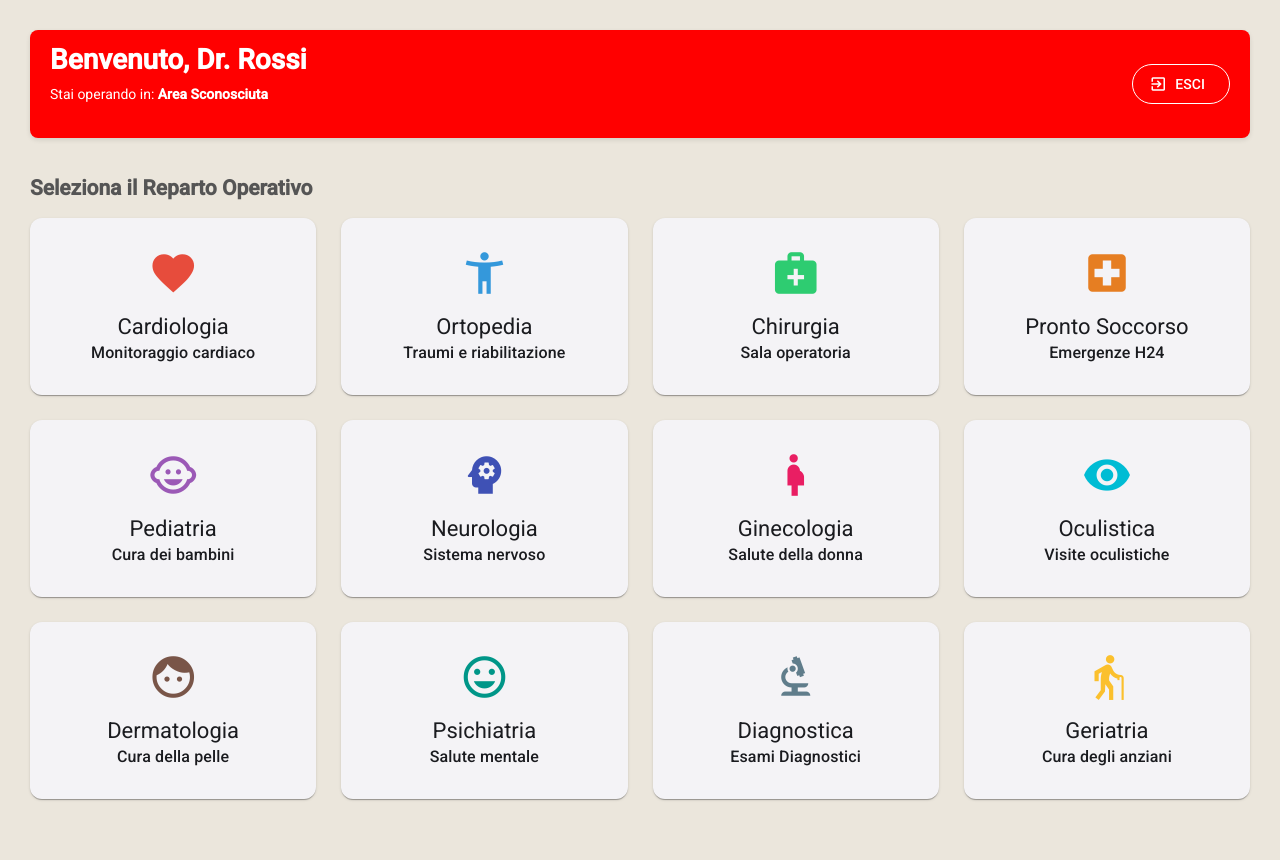
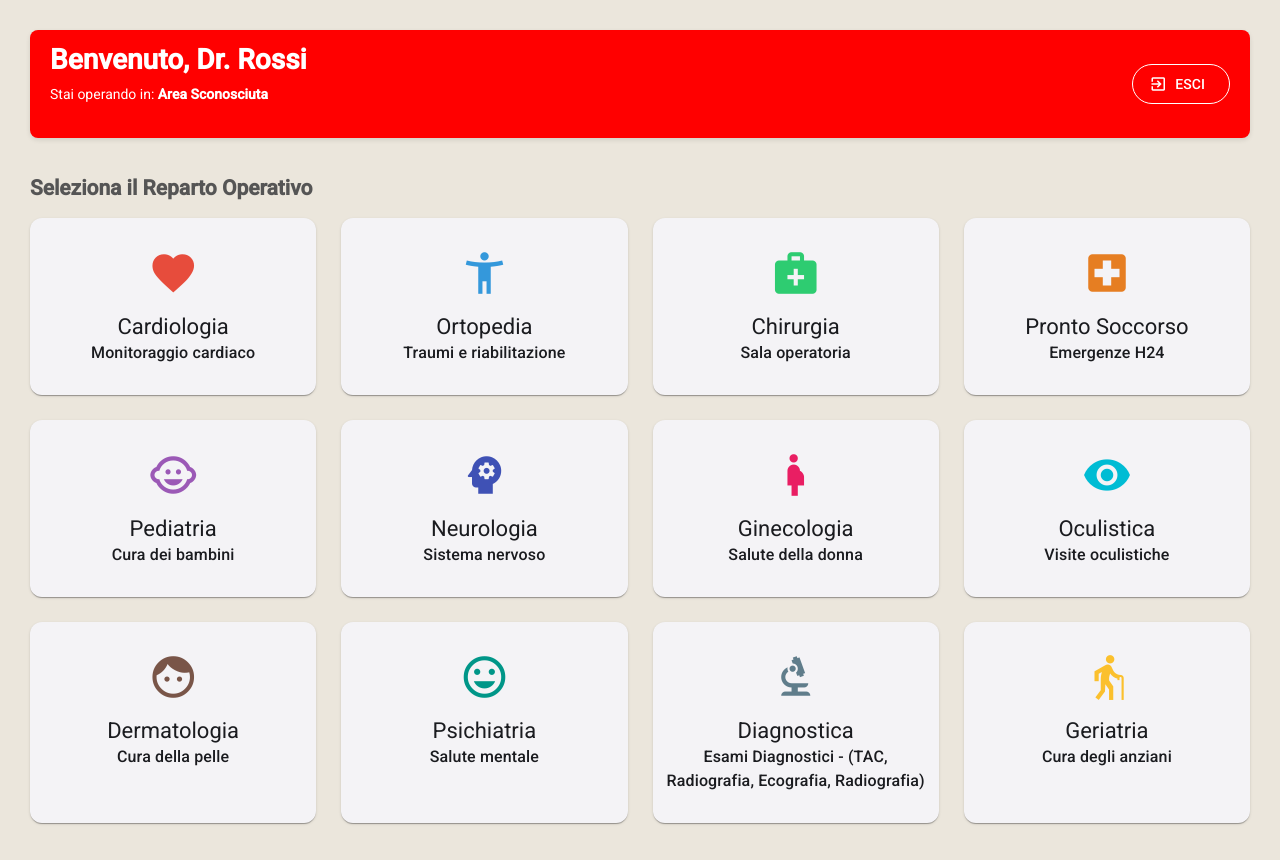
Before and after one commit to alessandrodv93/cartella-clinica-app, an Angular app in the folder cartella-clinica-app/: page /dashboard in a window 1280 px wide. Built offline with nearby package versions, Linux system fonts and the light colour scheme.

Commit message:
Fix: Rimosso import inutilizzati in App e aggiunto CommonModule per ngIf

```diff
--- a/cartella-clinica-app/angular.json
+++ b/cartella-clinica-app/angular.json
@@ -89,5 +89,8 @@
         }
       }
     }
+  },
+  "cli": {
+    "analytics": "0a8843ee-d4c9-407e-be23-acf19db433f1"
   }
 }
--- a/cartella-clinica-app/src/app/app.ts
+++ b/cartella-clinica-app/src/app/app.ts
@@ -1,12 +1,10 @@
 import { Component } from '@angular/core';
 import { RouterOutlet } from '@angular/router';
-import { ListaPazienti } from './components/lista-pazienti/lista-pazienti';
-import { AggiungiPazienteComponent } from './components/aggiungi-paziente/aggiungi-paziente';
 
 @Component({
   selector: 'app-root',
   standalone: true,
-  imports: [RouterOutlet, ListaPazienti,AggiungiPazienteComponent],
+  imports: [RouterOutlet],
   templateUrl: './app.html',
   styleUrl: './app.css'
 })
--- a/cartella-clinica-app/src/app/components/dashboard/dashboard.html
+++ b/cartella-clinica-app/src/app/components/dashboard/dashboard.html
@@ -77,7 +77,7 @@
     <mat-card class="card-reparto" matRipple (click)="vaiAlReparto('Diagnostica')">
       <mat-icon class="icona-reparto grigio-scuro">biotech</mat-icon>
       <mat-card-title>Diagnostica</mat-card-title>
-      <mat-card-subtitle>Esami Diagnostici</mat-card-subtitle>
+      <mat-card-subtitle>Esami Diagnostici - (TAC, Radiografia, Ecografia, Radiografia)</mat-card-subtitle>
     </mat-card>
 
     <mat-card class="card-reparto" matRipple (click)="vaiAlReparto('Geriatria')">
--- a/cartella-clinica-app/src/app/components/lista-pazienti/lista-pazienti.ts
+++ b/cartella-clinica-app/src/app/components/lista-pazienti/lista-pazienti.ts
@@ -33,7 +33,7 @@ import { AggiungiPazienteComponent } from '../aggiungi-paziente/aggiungi-pazient
     MatToolbarModule,
     MatExpansionModule,
     MatTooltipModule,
-    AggiungiPazienteComponent // <--- Assicurati che questo nome coincida con l'import sopra
+    AggiungiPazienteComponent
   ],
   templateUrl: './lista-pazienti.html',
   styleUrl: './lista-pazienti.css'
```
Also changed, not shown: 1 other file (tests, documents, lock files or other folders).
